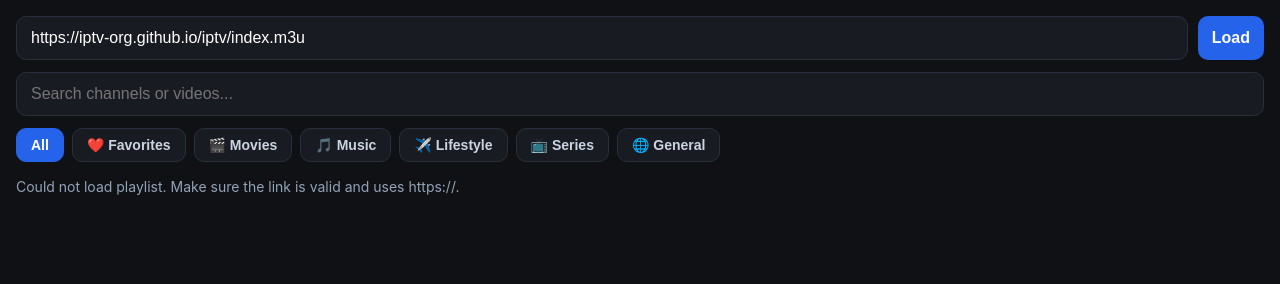
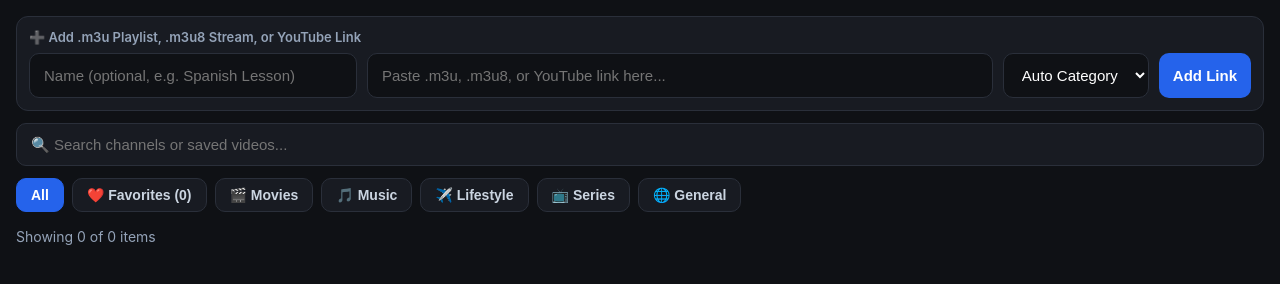
Before and after one commit to itsdeepyg-Raj/iptvprofree, a plain HTML site: page index.html in a window 1280 px wide. Drawn offline with nearby package versions, Linux system fonts and the light colour scheme; no server answers.

Commit message:
Implement add link box and update styles
Added a new box for adding M3U, M3U8, or YouTube links, and updated styles for various elements.

```diff
--- a/index.html
+++ b/index.html
@@ -14,32 +14,49 @@
       color: #ffffff;
       padding: 16px;
     }
-    .top-bar {
+    .add-box {
+      background: #181b22;
+      border: 1px solid #2a2f3a;
+      border-radius: 12px;
+      padding: 12px;
+      margin-bottom: 12px;
+    }
+    .add-title {
+      font-size: 13px;
+      color: #94a3b8;
+      margin-bottom: 8px;
+      font-weight: 600;
+    }
+    .row {
       display: flex;
       gap: 10px;
       flex-wrap: wrap;
-      margin-bottom: 12px;
     }
-    input, button {
+    input, select, button {
       padding: 12px 14px;
-      font-size: 16px;
+      font-size: 15px;
       border-radius: 10px;
       border: 1px solid #2a2f3a;
-      background: #181b22;
+      background: #0f1115;
       color: #ffffff;
     }
-    input { flex: 1; min-width: 220px; }
+    .name-input { flex: 1; min-width: 150px; }
+    .url-input { flex: 2; min-width: 220px; }
+    .search-input { flex: 1; min-width: 220px; background: #181b22; }
     button {
       cursor: pointer;
       background: #2563eb;
       border: none;
       font-weight: 600;
     }
+    button:active { transform: scale(0.98); }
+
+    /* Categories */
     .categories {
       display: flex;
       gap: 8px;
       flex-wrap: wrap;
-      margin-bottom: 16px;
+      margin: 12px 0 16px 0;
     }
     .cat-btn {
       background: #181b22;
@@ -58,12 +75,26 @@
       border-color: #e11d48;
       color: #ffffff;
     }
-    button:focus, input:focus, .channel:focus {
+
+    /* TV Remote Focus Ring */
+    button:focus, input:focus, select:focus, .channel:focus {
       outline: 3px solid #38bdf8;
       outline-offset: 2px;
     }
 
-    /* Player Box */
+    /* Toast Message */
+    #toast {
+      display: none;
+      background: #16a34a;
+      color: #fff;
+      padding: 10px 14px;
+      border-radius: 8px;
+      margin-bottom: 12px;
+      font-size: 14px;
+      font-weight: 600;
+    }
+
+    /* Video & YouTube Player */
     #player-box {
       display: none;
       margin-bottom: 18px;
@@ -82,18 +113,13 @@
       align-items: center;
       gap: 10px;
     }
-    .player-controls {
-      display: flex;
-      gap: 8px;
-    }
+    .player-controls { display: flex; gap: 8px; }
     .small-btn {
       padding: 6px 12px;
       font-size: 13px;
       background: #334155;
     }
-    .small-btn.cc-on {
-      background: #16a34a;
-    }
+    .small-btn.cc-on { background: #16a34a; }
     video, iframe {
       width: 100%;
       height: 55vh;
@@ -139,15 +165,17 @@
     }
     .fav-btn {
       background: transparent;
-      font-size: 20px;
-      padding: 4px 8px;
+      font-size: 22px;
+      padding: 6px 10px;
       flex-shrink: 0;
     }
   </style>
 </head>
 <body>
 
-  <!-- Video & YouTube Player -->
+  <div id="toast"></div>
+
+  <!-- Player -->
   <div id="player-box">
     <div id="now-playing">
       <span id="player-title">Playing</span>
@@ -160,22 +188,33 @@
     <iframe id="yt-frame" style="display:none;" allow="autoplay; encrypted-media; fullscreen" allowfullscreen></iframe>
   </div>
 
-  <!-- URL Bar: Supports .m3u, .m3u8, and YouTube links -->
-  <div class="top-bar">
-    <input id="m3u-url" type="text" placeholder="Paste .m3u, .m3u8, or YouTube link here"
-           value="https://iptv-org.github.io/iptv/index.m3u" />
-    <button onclick="loadPlaylist()">Load</button>
+  <!-- Add M3U / M3U8 / YouTube Link Box (Starts Empty) -->
+  <div class="add-box">
+    <div class="add-title">➕ Add .m3u Playlist, .m3u8 Stream, or YouTube Link</div>
+    <div class="row">
+      <input id="custom-name" class="name-input" type="text" placeholder="Name (optional, e.g. Spanish Lesson)" />
+      <input id="custom-url" class="url-input" type="text" placeholder="Paste .m3u, .m3u8, or YouTube link here..." />
+      <select id="custom-cat">
+        <option value="Auto">Auto Category</option>
+        <option value="Movies">🎬 Movies</option>
+        <option value="Music">🎵 Music</option>
+        <option value="Lifestyle">✈️ Lifestyle</option>
+        <option value="Series">📺 Series</option>
+        <option value="General">🌐 General</option>
+      </select>
+      <button onclick="addNewLink()">Add Link</button>
+    </div>
   </div>
 
   <!-- Search Bar -->
-  <div class="top-bar">
-    <input id="search" type="text" placeholder="Search channels or videos..." oninput="renderChannels()" />
+  <div class="row">
+    <input id="search" class="search-input" type="text" placeholder="🔍 Search channels or saved videos..." oninput="renderChannels()" />
   </div>
 
   <!-- Categories + Favorites -->
   <div class="categories">
     <button class="cat-btn active" data-cat="All" onclick="selectCategory('All')">All</button>
-    <button class="cat-btn" data-cat="Favorites" onclick="selectCategory('Favorites')">❤️ Favorites</button>
+    <button id="fav-tab-btn" class="cat-btn" data-cat="Favorites" onclick="selectCategory('Favorites')">❤️ Favorites (0)</button>
     <button class="cat-btn" data-cat="Movies" onclick="selectCategory('Movies')">🎬 Movies</button>
     <button class="cat-btn" data-cat="Music" onclick="selectCategory('Music')">🎵 Music</button>
     <button class="cat-btn" data-cat="Lifestyle" onclick="selectCategory('Lifestyle')">✈️ Lifestyle</button>
@@ -183,16 +222,30 @@
     <button class="cat-btn" data-cat="General" onclick="selectCategory('General')">🌐 General</button>
   </div>
 
-  <div id="status-text" class="status">Loading channels...</div>
+  <div id="status-text" class="status">Loading default channels...</div>
   <div id="channel-list" class="grid"></div>
 
   <script>
-    let allChannels = [];
-    // Store favorites as full objects so custom YouTube links & channels stay saved even when switching playlists
-    let favorites = JSON.parse(localStorage.getItem("iptv_fav_items") || "[]");
+    const DEFAULT_M3U = "https://iptv-org.github.io/iptv/index.m3u";
+
+    // Saved data on device
+    let customItems = JSON.parse(localStorage.getItem("iptv_custom_items") || "[]");
+    let customPlaylists = JSON.parse(localStorage.getItem("iptv_custom_playlists") || "[]");
+    let favorites = JSON.parse(localStorage.getItem("iptv_favorites_v2") || "[]");
+
+    let playlistChannels = [];
     let activeCategory = "All";
     let hls = null;
     let ccEnabled = false;
+
+    function showToast(msg, isError = false) {
+      const t = document.getElementById("toast");
+      t.textContent = msg;
+      t.style.background = isError ? "#dc2626" : "#16a34a";
+      t.style.display = "block";
+      clearTimeout(t._timer);
+      t._timer = setTimeout(() => { t.style.display = "none"; }, 3000);
+    }
 
     function detectCategory(rawGroup, name) {
       const text = `${rawGroup} ${name}`.toLowerCase();
@@ -203,7 +256,6 @@
       return "General";
     }
 
-    // Convert YouTube watch/short/playlist links into embed URL with English captions enabled
     function getYouTubeEmbedUrl(url) {
       try {
         const parsed = new URL(url);
@@ -229,39 +281,14 @@
       return null;
     }
 
-    // 1. Load M3U, M3U8, or YouTube Link
-    async function loadPlaylist() {
-      const url = document.getElementById("m3u-url").value.trim();
-      const status = document.getElementById("status-text");
-      if (!url) return;
-
-      // Handle YouTube links
-      if (url.includes("youtube.com") || url.includes("youtu.be")) {
-        const title = prompt("Enter a name for this YouTube video/playlist (e.g. Spanish Lesson):", "Spanish / French YouTube") || "YouTube Video";
-        const ytItem = { name: title, url: url, category: detectCategory("", title) };
-        allChannels = [ytItem, ...allChannels];
-        renderChannels();
-        playStream(ytItem);
-        return;
-      }
-
-      // Handle single direct .m3u8 links
-      if (url.split("?")[0].toLowerCase().endsWith(".m3u8")) {
-        const streamItem = { name: "Live M3U8 Stream", url: url, category: "General" };
-        allChannels = [streamItem];
-        renderChannels();
-        playStream(streamItem);
-        return;
-      }
-
-      // Handle .m3u playlists
-      status.textContent = "Loading playlist...";
-      try {
+    // Parse an M3U playlist URL and return channel objects
+    async function fetchM3uChannels(url) {
       const res = await fetch(url);
+      if (!res.ok) throw new Error("Failed to fetch playlist");
       const text = await res.text();
       const lines = text.split("\n").map(l => l.trim());
 
-        allChannels = [];
+      const parsed = [];
       let currentName = "Unknown Channel";
       let currentGroup = "";
 
@@ -271,7 +298,7 @@
           currentGroup = groupMatch ? groupMatch[1] : "";
           currentName = line.split(",").pop().trim() || "Channel";
         } else if (line.startsWith("http://") || line.startsWith("https://")) {
-            allChannels.push({
+          parsed.push({
             name: currentName,
             url: line,
             category: detectCategory(currentGroup, currentName)
@@ -280,9 +307,73 @@
           currentGroup = "";
         }
       }
+      return parsed;
+    }
+
+    // Add a new M3U, M3U8, or YouTube link without deleting existing channels
+    async function addNewLink() {
+      const nameInput = document.getElementById("custom-name");
+      const urlInput = document.getElementById("custom-url");
+      const catSelect = document.getElementById("custom-cat");
+
+      const url = urlInput.value.trim();
+      const customName = nameInput.value.trim();
+      const chosenCat = catSelect.value;
+
+      if (!url) {
+        showToast("Please paste a link first.", true);
+        return;
+      }
+
+      const isYouTube = url.includes("youtube.com") || url.includes("youtu.be");
+      const cleanPath = url.split("?")[0].toLowerCase();
+      const isDirectStream = cleanPath.endsWith(".m3u8") || cleanPath.endsWith(".mp4");
+
+      // Case 1: YouTube video/playlist OR direct .m3u8 stream
+      if (isYouTube || isDirectStream) {
+        const defaultLabel = isYouTube ? "YouTube Video" : "Live M3U8 Stream";
+        const finalName = customName || defaultLabel;
+        const finalCat = chosenCat === "Auto" ? detectCategory("", finalName) : chosenCat;
+
+        const newItem = { name: finalName, url: url, category: finalCat };
+
+        // Save in custom items (avoid duplicates)
+        customItems = [newItem, ...customItems.filter(i => i.url !== url)];
+        localStorage.setItem("iptv_custom_items", JSON.stringify(customItems));
+
+        // Clear inputs
+        nameInput.value = "";
+        urlInput.value = "";
+
+        showToast(`Added "${finalName}"!`);
+        renderChannels();
+        playStream(newItem);
+        return;
+      }
+
+      // Case 2: Full .m3u playlist URL
+      showToast("Loading M3U playlist...");
+      try {
+        const newChannels = await fetchM3uChannels(url);
+        if (newChannels.length === 0) {
+          showToast("No channels found in that M3U link.", true);
+          return;
+        }
+
+        if (!customPlaylists.includes(url)) {
+          customPlaylists.unshift(url);
+          localStorage.setItem("iptv_custom_playlists", JSON.stringify(customPlaylists));
+        }
+
+        // Put newly added playlist channels at the top of the list
+        playlistChannels = [...newChannels, ...playlistChannels];
+        nameInput.value = "";
+        urlInput.value = "";
+
+        showToast(`Added ${newChannels.length} channels from playlist!`);
         renderChannels();
       } catch (err) {
-        status.textContent = "Could not load playlist. Make sure the link is valid and uses https://.";
+        showToast("Could not load M3U link. Make sure it uses https://", true);
       }
     }
 
@@ -297,14 +388,20 @@
       renderChannels();
     }
 
+    function updateFavCounter() {
+      document.getElementById("fav-tab-btn").textContent = `❤️ Favorites (${favorites.length})`;
+    }
+
     function renderChannels() {
+      updateFavCounter();
       const query = document.getElementById("search").value.toLowerCase().trim();
       const list = document.getElementById("channel-list");
       const status = document.getElementById("status-text");
       list.innerHTML = "";
 
-      // If viewing Favorites, show all saved favorites even if they came from YouTube or another M3U
-      const sourceList = activeCategory === "Favorites" ? favorites : allChannels;
+      // Combine user's custom added links + playlist channels
+      const combinedAll = [...customItems, ...playlistChannels];
+      const sourceList = activeCategory === "Favorites" ? favorites : combinedAll;
 
       const filtered = sourceList.filter(ch => {
         const matchesSearch = !query || ch.name.toLowerCase().includes(query);
@@ -323,8 +420,11 @@
         const card = document.createElement("div");
         card.className = "channel";
         card.tabIndex = 0;
-        card.onclick = () => playStream(ch);
-        card.onkeydown = (e) => { if (e.key === "Enter") playStream(ch); };
+
+        card.addEventListener("click", () => playStream(ch));
+        card.addEventListener("keydown", (e) => {
+          if (e.key === "Enter") playStream(ch);
+        });
 
         const info = document.createElement("div");
         info.className = "channel-info";
@@ -342,8 +442,12 @@
 
         const favBtn = document.createElement("button");
         favBtn.className = "fav-btn";
+        favBtn.type = "button";
         favBtn.textContent = isFav ? "❤️" : "🤍";
-        favBtn.onclick = (e) => toggleFav(e, ch);
+        favBtn.addEventListener("click", (e) => {
+          e.stopPropagation();
+          toggleFav(ch);
+        });
 
         card.appendChild(info);
         card.appendChild(favBtn);
@@ -351,7 +455,19 @@
       });
     }
 
-    // Play M3U8 or YouTube Stream
+    function toggleFav(channel) {
+      const exists = favorites.some(f => f.url === channel.url);
+      if (exists) {
+        favorites = favorites.filter(f => f.url !== channel.url);
+        showToast(`Removed "${channel.name}" from Favorites`);
+      } else {
+        favorites.push({ name: channel.name, url: channel.url, category: channel.category });
+        showToast(`Saved "${channel.name}" to Favorites (${favorites.length} total)`);
+      }
+      localStorage.setItem("iptv_favorites_v2", JSON.stringify(favorites));
+      renderChannels();
+    }
+
     function playStream(channel) {
       const box = document.getElementById("player-box");
       const video = document.getElementById("video");
@@ -386,7 +502,6 @@
           hls.loadSource(channel.url);
           hls.attachMedia(video);
 
-          // Show CC button if the stream includes built-in subtitle tracks
           hls.on(Hls.Events.SUBTITLE_TRACKS_UPDATED, (_, data) => {
             if (data.subtitleTracks && data.subtitleTracks.length > 0) {
               ccBtn.style.display = "inline-block";
@@ -402,14 +517,12 @@
       window.scrollTo({ top: 0, behavior: "smooth" });
     }
 
-    // Toggle built-in M3U8 subtitles
     function toggleSubtitles() {
       if (!hls || !hls.subtitleTracks.length) return;
       const ccBtn = document.getElementById("cc-btn");
       ccEnabled = !ccEnabled;
 
       if (ccEnabled) {
-        // Prefer English track if available, otherwise pick first track
         const enIndex = hls.subtitleTracks.findIndex(t =>
           (t.lang && t.lang.toLowerCase().startsWith("en")) ||
           (t.name && t.name.toLowerCase().includes("english"))
@@ -436,19 +549,21 @@
       document.getElementById("player-box").style.display = "none";
     }
 
-    function toggleFav(event, channel) {
-      event.stopPropagation();
-      const exists = favorites.some(f => f.url === channel.url);
-      if (exists) {
-        favorites = favorites.filter(f => f.url !== channel.url);
-      } else {
-        favorites.push(channel);
+    // Load user's saved playlists + default iptv-org playlist silently in the background
+    async function initApp() {
+      renderChannels(); // Show saved custom items & favorites immediately
+
+      const allPlaylistUrls = [...customPlaylists, DEFAULT_M3U];
+      for (const plUrl of allPlaylistUrls) {
+        try {
+          const channels = await fetchM3uChannels(plUrl);
+          playlistChannels = [...playlistChannels, ...channels];
+          renderChannels();
+        } catch (e) {}
       }
-      localStorage.setItem("iptv_fav_items", JSON.stringify(favorites));
-      renderChannels();
     }
 
-    loadPlaylist();
+    initApp();
   </script>
 </body>
 </html>
```
Lines whose indentation alone changed are shown as unchanged.
